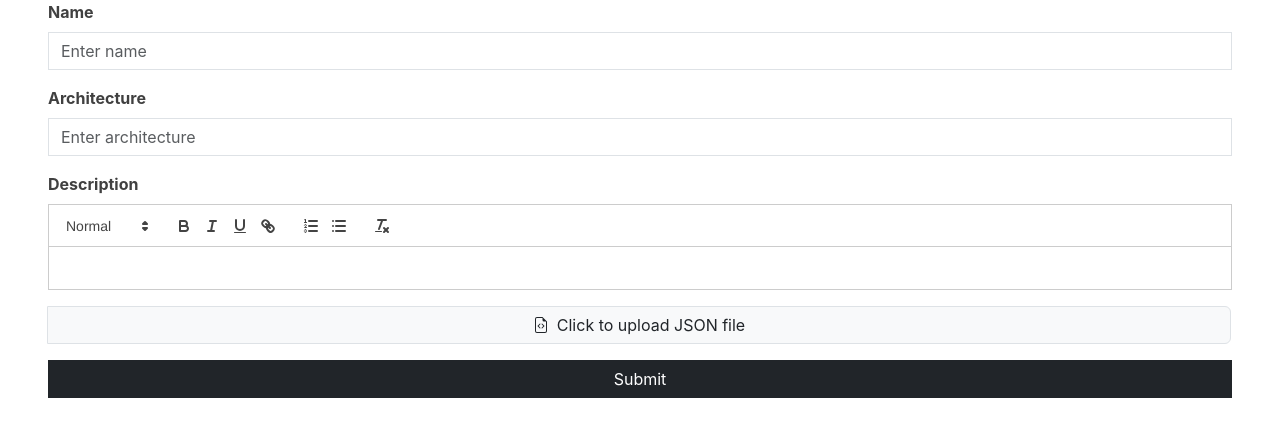
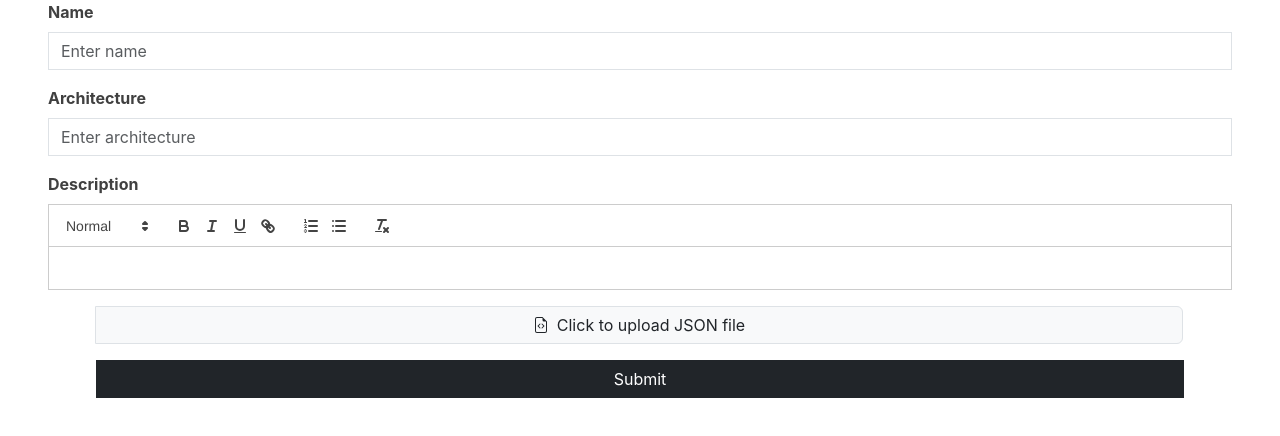
Before and after one commit to Boulbeba404/sign-language-recognition-frontend-react, a React (Create React App) app: page / in a window 1280 px wide. Shown: the top 436 px of the page. Built offline with nearby package versions, Linux system fonts and the light colour scheme.

Commit message:
List model page component

```diff
--- a/src/pages/manageModel/ManageModel.js
+++ b/src/pages/manageModel/ManageModel.js
@@ -5,7 +5,7 @@ import ReactQuill from "react-quill";
 
 const ManageModel = () => {
   const [name, setName] = useState("");
-  const [architecture,setArchitecture]=useState("");
+  const [architecture, setArchitecture] = useState("");
   const [content, setContent] = useState("");
   const [file, setFile] = useState(null);
 
@@ -49,6 +49,7 @@ const ManageModel = () => {
         <ReactQuill theme="snow" value={content} onChange={setContent} />
       </Form.Group>
 
+      <div className="px-5">
         <Form.Group className="mb-3">
           <InputGroup>
             <Form.Control
@@ -77,6 +78,7 @@ const ManageModel = () => {
         <Button variant="dark" type="submit">
           Submit
         </Button>
+      </div>
     </Form>
   );
 };
```
Lines whose indentation alone changed are shown as unchanged.
